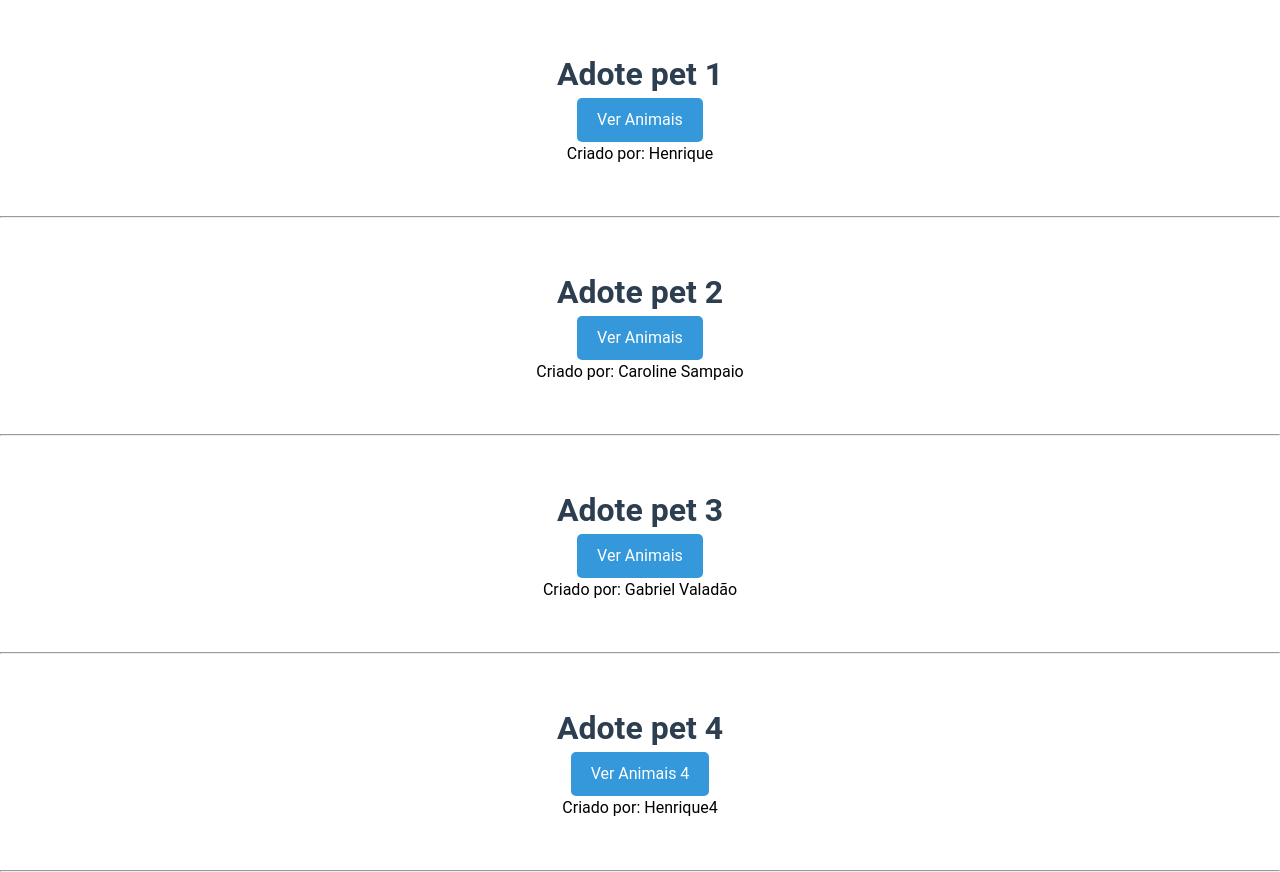
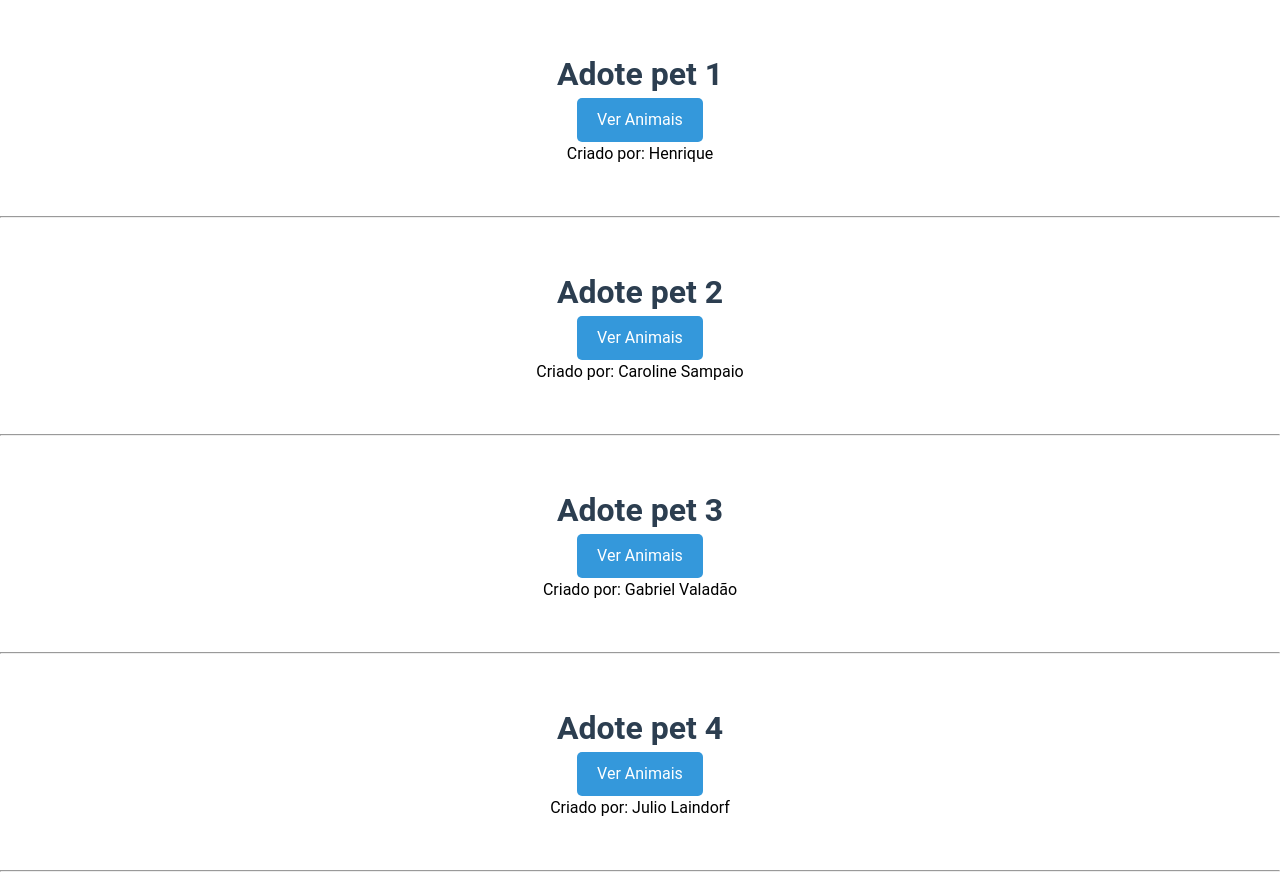
Before and after one commit to DEVinZucchetti/pagina-adocoes-equipe-2, a Vue app: page / in a window 1280 px wide. Built offline with nearby package versions, Linux system fonts and the light colour scheme.

Commit message:
feat:Adiciona Pasta Julio ao menu

```diff
--- a/package.json
+++ b/package.json
@@ -12,7 +12,6 @@
     "format": "prettier --write src/"
   },
   "dependencies": {
-    "@mdi/font": "^7.4.47",
     "axios": "^1.6.7",
     "vue": "^3.3.11",
     "vue-router": "^4.2.5",
@@ -20,6 +19,7 @@
     "yup": "^1.3.3"
   },
   "devDependencies": {
+    "@mdi/font": "^7.4.47",
     "@rushstack/eslint-patch": "^1.3.3",
     "@vitejs/plugin-vue": "^4.5.2",
     "@vue/eslint-config-prettier": "^8.0.0",
--- a/src/views/Main.vue
+++ b/src/views/Main.vue
@@ -21,8 +21,8 @@
     <hr />
     <div class="adocao-home">
       <h1>Adote pet 4</h1>
-      <button @click="entrar4">Ver Animais 4</button>
-      <p>Criado por: Henrique4</p>
+      <button @click="entrar4">Ver Animais</button>
+      <p>Criado por: Julio Laindorf</p>
     </div>
     <hr />
   </div>
```
Also changed, not shown: src/views/Julio/Home.vue (renamed from src/views/pessoa4/Home.vue), src/views/Julio/Pets.vue (renamed from src/views/pessoa4/Pets.vue), src/views/Julio/Profile.vue (renamed from src/views/pessoa4/Profile.vue), 1 other file (tests, documents, lock files or other folders).
